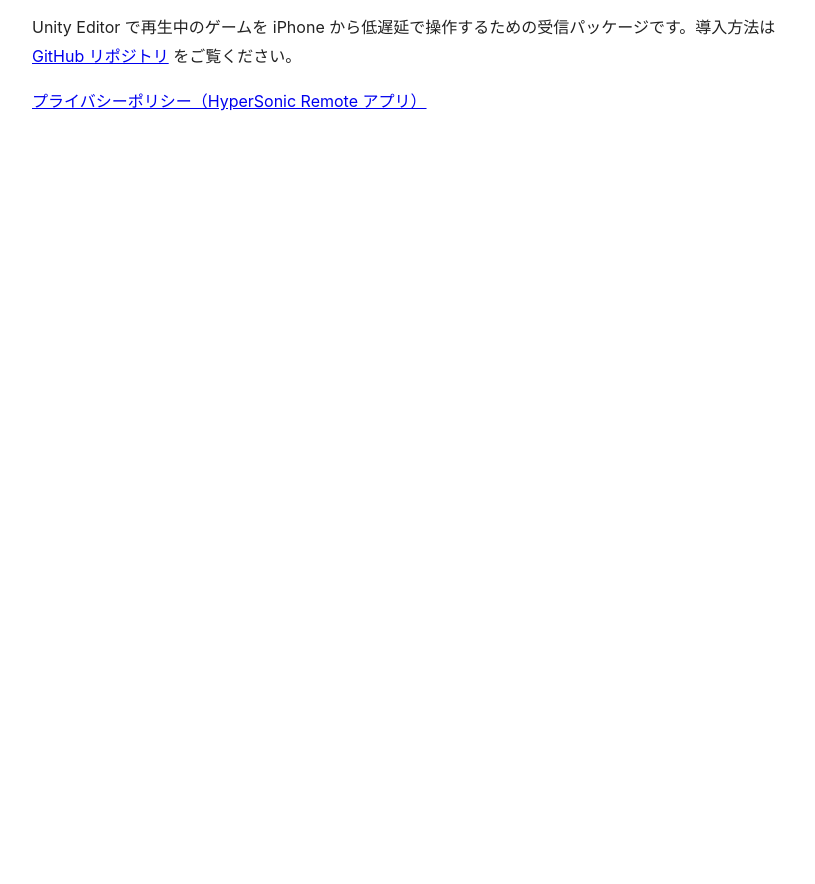
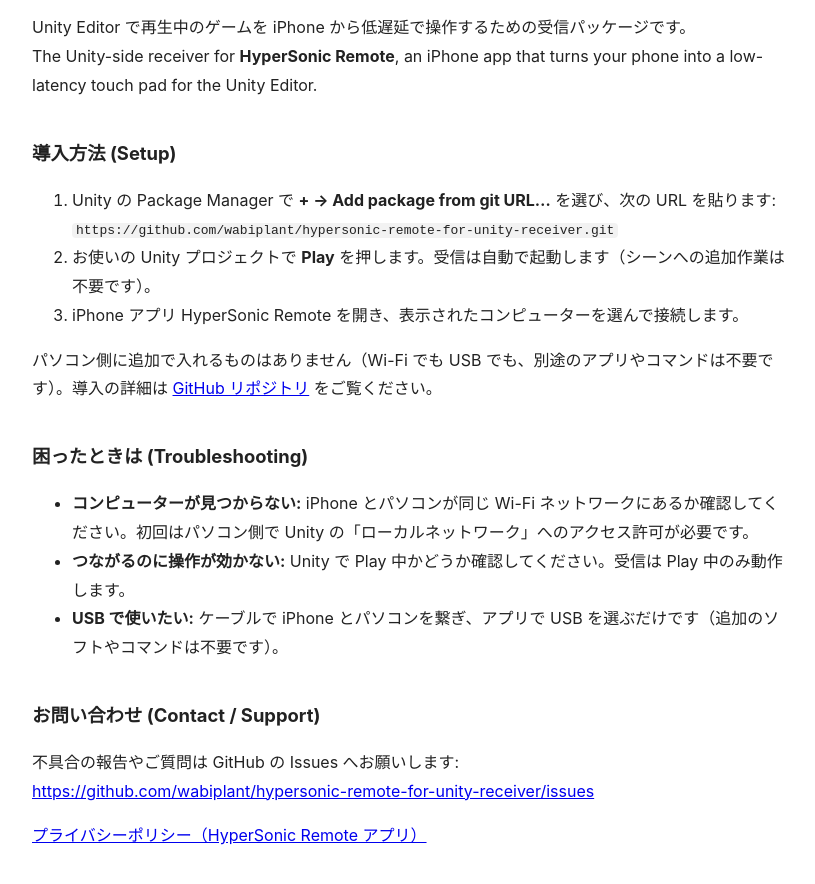
Before and after one commit to wabiplant/hypersonic-remote-for-unity-receiver, a website: page docs/index.html in a window 1280 px wide. Shown: the part 82-966 px from the top of the page, without its empty margins (228-1043 px from the left). Before the commit the page ends 800 px from the top, so only its background shows below. Drawn offline with Linux system fonts and the light colour scheme.

Commit message:
Support page: add setup, troubleshooting and contact (Guideline 1.5)

```diff
--- a/docs/index.html
+++ b/docs/index.html
@@ -3,15 +3,37 @@
 <head>
 <meta charset="utf-8">
 <meta name="viewport" content="width=device-width, initial-scale=1">
-<title>HyperSonic Remote for Unity Receiver</title>
+<title>HyperSonic Remote for Unity Receiver — Support</title>
 <style>
   body { font-family: -apple-system, "Hiragino Sans", "Noto Sans JP", sans-serif; line-height: 1.8; color: #222; max-width: 760px; margin: 0 auto; padding: 24px 16px 64px; }
   h1 { font-size: 1.4rem; }
+  h2 { font-size: 1.15rem; margin-top: 2em; }
+  code { background: #f2f2f2; padding: 0 4px; border-radius: 4px; }
 </style>
 </head>
 <body>
 <h1>HyperSonic Remote for Unity Receiver</h1>
-<p>Unity Editor で再生中のゲームを iPhone から低遅延で操作するための受信パッケージです。導入方法は <a href="https://github.com/wabiplant/hypersonic-remote-for-unity-receiver">GitHub リポジトリ</a> をご覧ください。</p>
+<p>Unity Editor で再生中のゲームを iPhone から低遅延で操作するための受信パッケージです。<br>
+The Unity-side receiver for <strong>HyperSonic Remote</strong>, an iPhone app that turns your phone into a low-latency touch pad for the Unity Editor.</p>
+
+<h2>導入方法 (Setup)</h2>
+<ol>
+  <li>Unity の Package Manager で <strong>+ → Add package from git URL…</strong> を選び、次の URL を貼ります:<br><code>https://github.com/wabiplant/hypersonic-remote-for-unity-receiver.git</code></li>
+  <li>お使いの Unity プロジェクトで <strong>Play</strong> を押します。受信は自動で起動します（シーンへの追加作業は不要です）。</li>
+  <li>iPhone アプリ HyperSonic Remote を開き、表示されたコンピューターを選んで接続します。</li>
+</ol>
+<p>パソコン側に追加で入れるものはありません（Wi-Fi でも USB でも、別途のアプリやコマンドは不要です）。導入の詳細は <a href="https://github.com/wabiplant/hypersonic-remote-for-unity-receiver">GitHub リポジトリ</a> をご覧ください。</p>
+
+<h2>困ったときは (Troubleshooting)</h2>
+<ul>
+  <li><strong>コンピューターが見つからない:</strong> iPhone とパソコンが同じ Wi-Fi ネットワークにあるか確認してください。初回はパソコン側で Unity の「ローカルネットワーク」へのアクセス許可が必要です。</li>
+  <li><strong>つながるのに操作が効かない:</strong> Unity で Play 中かどうか確認してください。受信は Play 中のみ動作します。</li>
+  <li><strong>USB で使いたい:</strong> ケーブルで iPhone とパソコンを繋ぎ、アプリで USB を選ぶだけです（追加のソフトやコマンドは不要です）。</li>
+</ul>
+
+<h2>お問い合わせ (Contact / Support)</h2>
+<p>不具合の報告やご質問は GitHub の Issues へお願いします:<br>
+<a href="https://github.com/wabiplant/hypersonic-remote-for-unity-receiver/issues">https://github.com/wabiplant/hypersonic-remote-for-unity-receiver/issues</a></p>
 <p><a href="privacy.html">プライバシーポリシー（HyperSonic Remote アプリ）</a></p>
 </body>
 </html>
```
